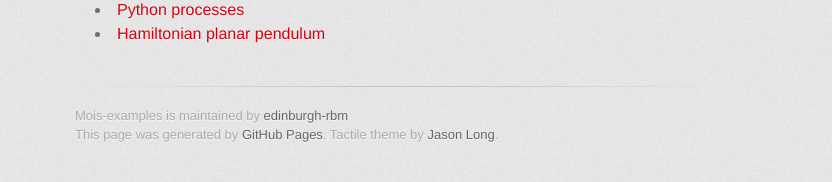
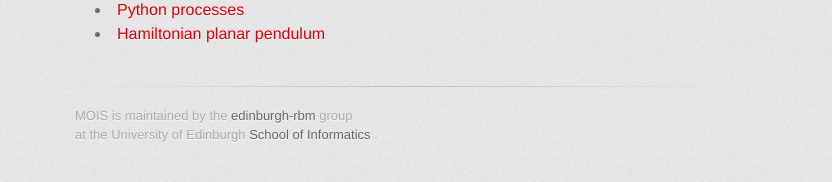
Before and after one commit to edinburgh-rbm/mois-examples, a Jekyll site: the page built from index.md, in a window 1280 px wide. Shown: the part 590-772 px from the top of the page, without its empty margins (255-1087 px from the left). Built offline with Jekyll 4.4.1, drawn with Linux system fonts in a browser that asks for light colours; some web fonts are replaced; a script that is not in the unit is left out.

Commit message:
cosmetic

```diff
--- a/_layouts/default.html
+++ b/_layouts/default.html
@@ -35,8 +35,9 @@
         </section>
 
         <footer>
-          Mois-examples is maintained by <a href="https://github.com/edinburgh-rbm">edinburgh-rbm</a><br>
-          This page was generated by <a href="http://pages.github.com">GitHub Pages</a>. Tactile theme by <a href="https://twitter.com/jasonlong">Jason Long</a>.
+         MOIS is maintained by the <a href="https://github.com/edinburgh-rbm">edinburgh-rbm</a> group<br>
+         at the University of Edinburgh <a href="http://www.inf.ed.ac.uk/">School of Informatics</a>
+.
         </footer>
 
 
```
